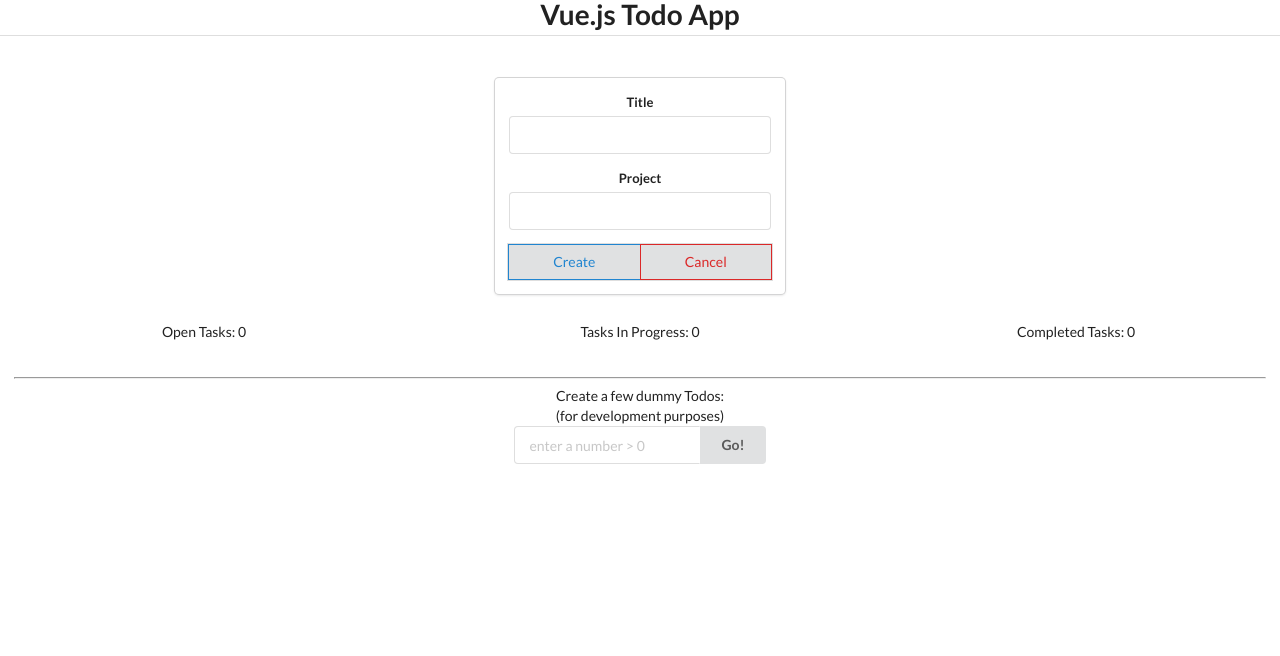
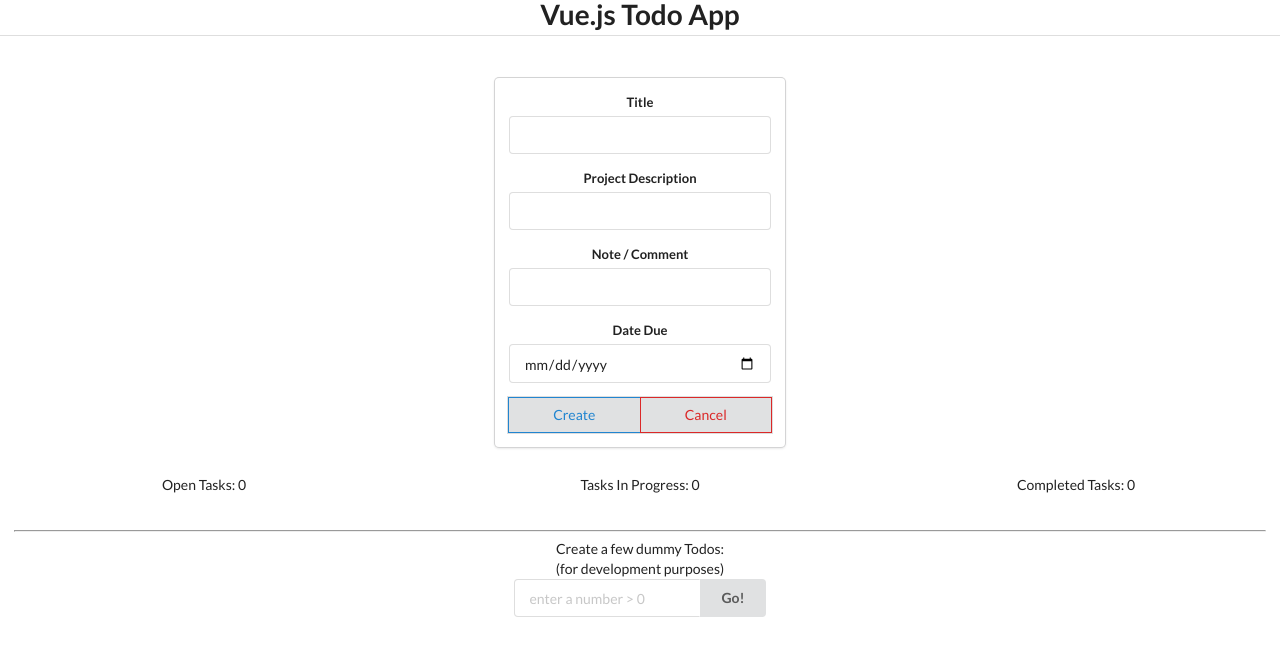
Before and after one commit to emaesen/vue-todo-app, a Vue app: page / in a window 1280 px wide. Both pictures are taken after a click on the button "Add a task". Shown: the top 656 px of the page. Built offline with nearby package versions, Linux system fonts and the light colour scheme.

Commit message:
Added note and due date

```diff
--- a/package.json
+++ b/package.json
@@ -1,6 +1,6 @@
 {
   "name": "vue-todo-demo-app",
-  "version": "0.2.0",
+  "version": "0.3.0",
   "description": "A Vue.js ToDo demo app",
   "author": "edward maesen",
   "license": "MIT",
--- a/src/App.vue
+++ b/src/App.vue
@@ -69,14 +69,19 @@
   },
   computed: {
     openTodos: function() {
+      // order by due date (earliest due on top)
       return this.todos
-        .filter(todo => {return todo.status === STATUS.OPEN});
+        .filter(todo => {return todo.status === STATUS.OPEN})
+        .sort((a,b) => {return !a.dateDue? 1 : a.dateDue - b.dateDue});
     },
     inProgressTodos: function() {
+      // order by due date (earliest due on top)
       return this.todos
-        .filter(todo => {return todo.status === STATUS.PROGRESS});
+        .filter(todo => {return todo.status === STATUS.PROGRESS})
+        .sort((a,b) => {return !a.dateDue? 1 : a.dateDue - b.dateDue});
     },
     completedTodos: function() {
+      // order by date completed (latest on top)
       return this.todos
         .filter(todo => {return todo.status === STATUS.COMPLETE})
         .sort((a,b) => {return b.dateCompleted - a.dateCompleted});
--- a/src/components/CreateDummyTodos.vue
+++ b/src/components/CreateDummyTodos.vue
@@ -33,33 +33,16 @@
   },
   methods: {
     createDummyTodos() {
-      /*
-      let that = this;
-      async function addTodo() {
-        let todos = that.todos;
-        function delay() {
-          return new Promise(x => {
-            setTimeout(() => {x();}, 100);
-          });
-        }
-        // add delay to ensure dateCreated is unique
-        await delay();
-        let cntr = ++that.dummyTodoCounter;
-        todos.push({
-          dateCreated: Date.now(),
-          title: 'Todo ' + cntr,
-          project: 'Project ' + cntr,
-          done: false,
-        });
-      }
-      */
       for (let i=0; i<this.nrOfDummyTodos; i++) {
-        //addTodo();
         let cntr = ++this.dummyTodoCounter;
+        let due = new Date();
+        due.setDate(due.getDate() + 1 + Math.floor(10*Math.random()));
         this.$emit('create-todo', {
           dateCreated: Date.now(),
           title: 'Todo title ' + cntr,
-          project: 'Short project description ' + cntr
+          project: 'Short project description ' + cntr,
+          note: 'A note or comment ' + cntr + ' (' + due.toISOString() + ')',
+          dateDue: due
         });
       }
     },
--- a/src/components/CreateTodo.vue
+++ b/src/components/CreateTodo.vue
@@ -16,15 +16,29 @@
           <div class="field">
             <label>Title</label>
             <input
-              v-model="titleText"
+              v-model="title"
               type="text"
             >
           </div>
           <div class="field">
-            <label>Project</label>
+            <label>Project Description</label>
             <input
-              v-model="projectText"
+              v-model="project"
               type="text"
+            >
+          </div>
+          <div class="field">
+            <label>Note / Comment</label>
+            <input
+              v-model="note"
+              type="text"
+            >
+          </div>
+          <div class="field">
+            <label>Date Due</label>
+            <input
+              v-model="dateDue"
+              type="date"
             >
           </div>
           <div class="ui two button attached buttons">
@@ -51,8 +65,10 @@
 export default {
   data() {
     return {
-      titleText: '',
-      projectText: '',
+      title: '',
+      project: '',
+      note: '',
+      dateDue: '',
       isCreating: false,
     };
   },
@@ -65,25 +81,27 @@
       this.clearTodoForm();
     },
     clearTodoForm() {
-      this.titleText = '';
-      this.projectText = '';
+      this.title = '';
+      this.project = '';
+      this.note = '';
+      this.dateDue = '';
       this.isCreating = false;
     },
     createTodo() {
-      if (this.titleText.length > 0 && this.projectText.length > 0) {
-        const title = this.titleText;
-        const project = this.projectText;
+      if (this.title.length > 0 && this.project.length > 0) {
         this.$emit('create-todo', {
           dateCreated: Date.now(),
-          title,
-          project,
+          title: this.title,
+          project: this.project,
+          note: this.note,
+          dateDue: this.dateDue? new Date(this.dateDue + "T00:00:00") : '',
           done: false,
         });
         this.clearTodoForm();
       } else {
-        let txt = (this.titleText.length === 0)? "Please provide a title." : "";
-        txt += (this.titleText.length === 0 && this.projectText.length === 0)? "\n" : "";
-        txt += this.projectText.length === 0? "Please provide a project description." : "";
+        let txt = (this.title.length === 0)? "Please provide a title." : "";
+        txt += (this.title.length === 0 && this.project.length === 0)? "\n" : "";
+        txt += this.project.length === 0? "Please provide a project description." : "";
         this.$emit('create-todo-warning', {
           title: 'Missing input',
           text: txt
--- a/src/components/ItemTodo.vue
+++ b/src/components/ItemTodo.vue
@@ -2,6 +2,7 @@
   <div
     :id="'todo-'+todo.dateCreated"
     class="ui centered card"
+    :class="dueClass"
   >
     <div
       v-show="!isEditing"
@@ -13,9 +14,18 @@
       <div class="content">
         {{ todo.project }}
       </div>
+      <div class="meta">
+        {{ todo.note }}
+      </div>
+      <div
+        v-show="todo.dateDue"
+        class="extra meta"
+      >
+        Due: {{ formattedDueDate }}
+      </div>
       <div class="right floated extra content ui mini basic icon buttons">
         <span
-          v-show="!todo.done"
+          v-show="!isCompleted"
           class="edit ui primary basic icon button"
           title="edit"
           @click="showForm()"
@@ -23,7 +33,7 @@
           <i class="edit icon"/> edit
         </span>
         <span
-          v-show="!todo.done"
+          v-show="!isCompleted"
           class="or"
         />
         <span
@@ -75,14 +85,14 @@
       class="ui bottom attached blue basic button"
       @click="progressTodo(todo)"
     >
-      Work on this task
+      Start this task &nbsp; <i class="play icon"/>
     </div>
     <div
       v-show="isInProgress"
       class="ui bottom attached blue basic button"
       @click="completeTodo(todo)"
     >
-      Complete this task
+      Complete this task &nbsp; <i class="stop icon"/>
     </div>
     <div
       v-show="isCompleted"
@@ -96,7 +106,8 @@
 
 <script type="text/javascript">
   import app from '../App';
-  //const STATUS = app.constants.STATUS;
+
+  const DAY = 1000 * 60 * 60 * 24;
 
   export default {
     props: {
@@ -109,10 +120,11 @@
         default: function() {
           return {
             dateCreated:"",
+            dateDue:"",
             dateCompleted:"",
-            dateDue:"",
             title:"",
             project:"",
+            note:"",
             status:""
           }
         }
@@ -120,18 +132,35 @@
     },
     data() {
       return {
-        isEditing: false
+        isEditing: false,
+        STATUS: app.constants.STATUS
       };
     },
     computed: {
+      formattedDueDate: function() {
+        return this.todo.dateDue && this.todo.dateDue.toLocaleDateString('en-US', {weekday:'short', month:'short', day:'numeric', year:'numeric'});
+      },
+      isPastDue: function() {
+        return this.todo.dateDue && (this.todo.dateDue.getTime()) < (new Date().getTime());
+      },
+      isDueSoon: function() {
+        const window = DAY * 2;
+        return this.todo.dateDue && ((this.todo.dateDue.getTime()) - (new Date().getTime())) < window;
+      },
       isOpen: function() {
-        return !this.isEditing && this.todo.status === app.constants.STATUS.OPEN
+        return !this.isEditing && this.todo.status === this.STATUS.OPEN
       },
       isInProgress: function() {
-        return !this.isEditing && this.todo.status === app.constants.STATUS.PROGRESS
+        return !this.isEditing && this.todo.status === this.STATUS.PROGRESS
       },
       isCompleted: function() {
-        return !this.isEditing && this.todo.status === app.constants.STATUS.COMPLETE
+        return !this.isEditing && this.todo.status === this.STATUS.COMPLETE
+      },
+      dueClass: function() {
+        return this.isCompleted? 'complete'
+          : this.isPastDue? 'pastdue'
+          : this.isDueSoon? 'duesoon'
+          : 'notyetdue'
       }
     },
     methods: {
@@ -146,10 +175,7 @@
       },
       showForm() {
         this.isEditing = true;
-        this.origTodo = {
-          title: this.todo.title,
-          project: this.todo.project
-        }
+        this.origTodo = Object.assign({}, this.todo);
       },
       saveEdit() {
         this.isEditing = false;
@@ -161,8 +187,25 @@
       cancelEdit() {
         this.todo.title = this.origTodo.title;
         this.todo.project = this.origTodo.project;
+        this.todo.note = this.origTodo.note;
+        this.todo.dateDue = this.origTodo.dateDue;
         this.isEditing = false;
       }
     }
   };
 </script>
+
+<style>
+.notyetdue{
+  background-color: #2bff0410!important;
+}
+.duesoon{
+  background-color: #ff6a0020!important;
+}
+.pastdue{
+  background-color: #ff000010!important;
+}
+.complete{
+  background-color: #415ca710!important;
+}
+</style>
```
Also changed, not shown: 1 other file (tests, documents, lock files or other folders).
